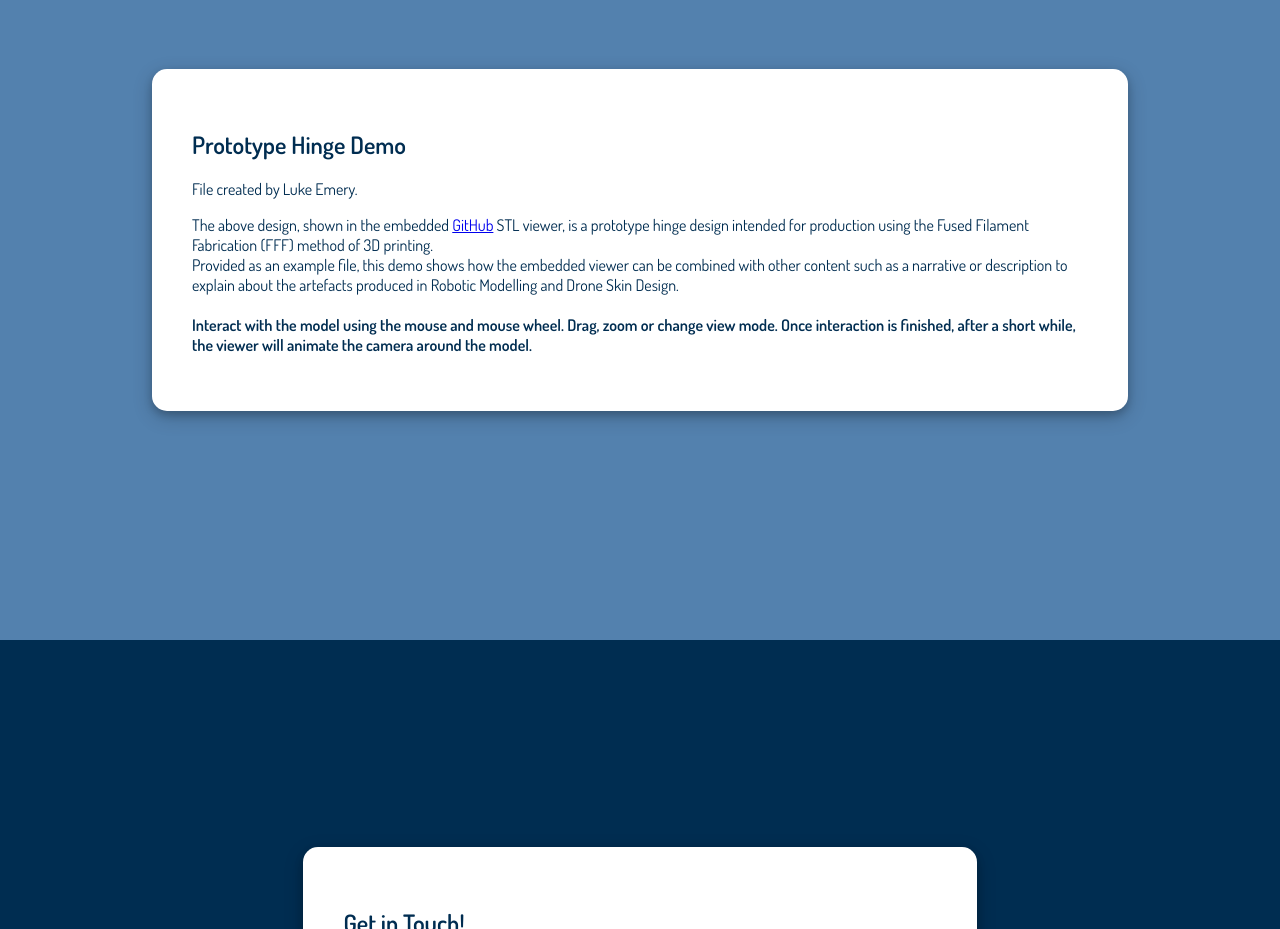
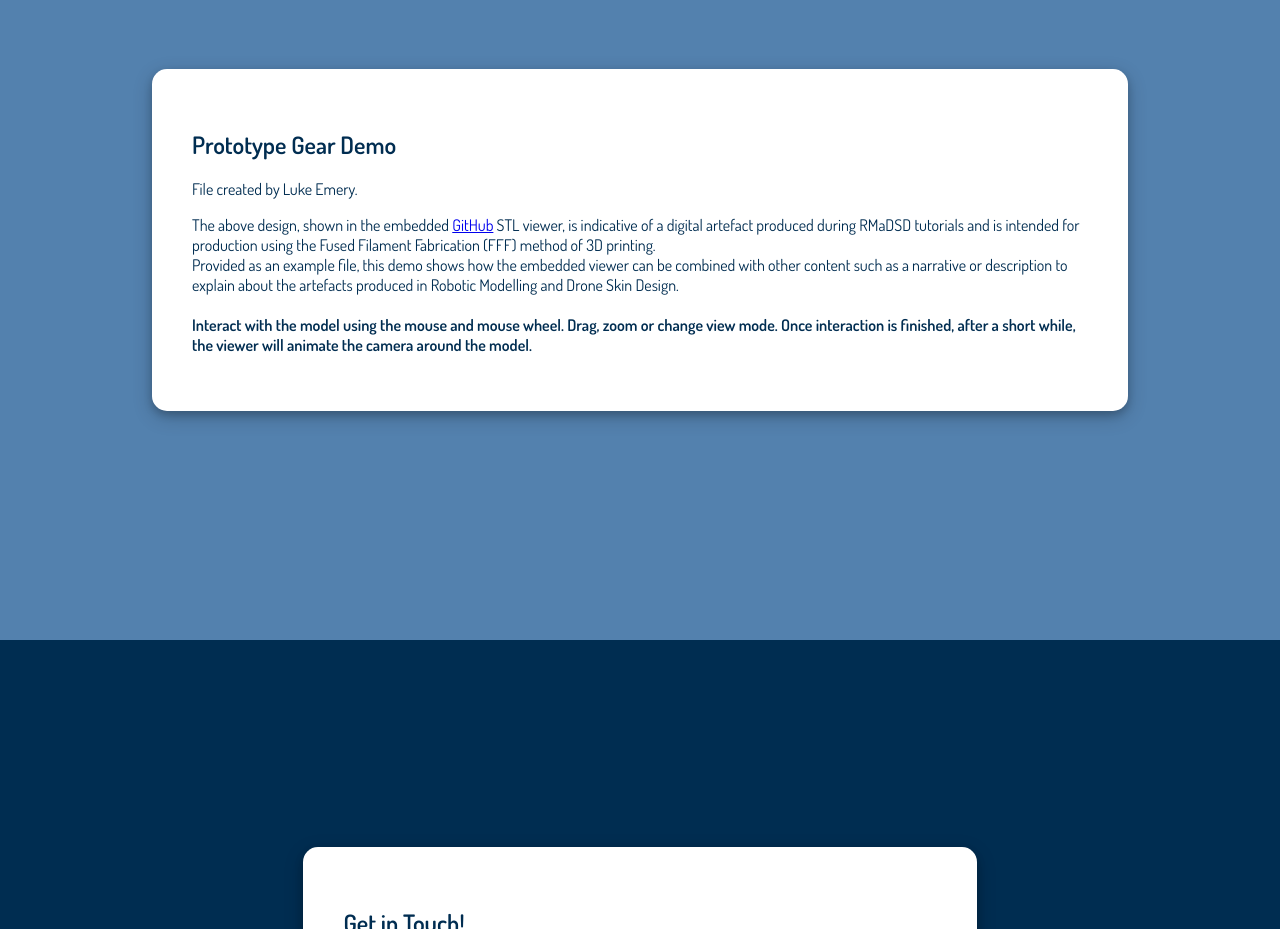
Before and after one commit to Luke-Emery/luke-emery.github.io, a plain HTML site: page index.html in a window 1280 px wide. Shown: the part 1760-2689 px from the top of the page. Drawn offline with nearby package versions, Linux system fonts and the light colour scheme; a script that the page names is missing.

Commit message:
Change STL file

```diff
--- a/index.html
+++ b/index.html
@@ -59,15 +59,15 @@
 				<div id="demo-wrapper" class="section-wrapper">
 					<div id="viewer-card" class="card">
 						<div class="card-content-wrapper">
-							<h1>Prototype Hinge Demo</h1>
+							<h1>Prototype Gear Demo</h1>
 							<p>
 								File created by Luke Emery.
 							</p>
 							<div id="demo-viewer-wrapper">
-								<script id="embedded-stl-view" src="https://embed.github.com/view/3d/Luke-Emery/luke-emery.github.io/main/assets/stl/Hinge.stl?title=Embedded%20STL%20Viewer"></script>
+								<script id="embedded-stl-view" src="https://embed.github.com/view/3d/Luke-Emery/luke-emery.github.io/main/assets/stl/Demonstration%20STL%20v10.stl?title=Embedded%20STL%20Viewer"></script>
 							</div>
 							<p>
-								The above design, shown in the embedded <a href="https://github.com/" title="GitHub">GitHub</a> STL viewer, is a prototype hinge design intended for production using the Fused Filament Fabrication (FFF) method of 3D printing.<br>
+								The above design, shown in the embedded <a href="https://github.com/" title="GitHub">GitHub</a> STL viewer, is indicative of a digital artefact produced during RMaDSD tutorials and is intended for production using the Fused Filament Fabrication (FFF) method of 3D printing.<br>
 								Provided as an example file, this demo shows how the embedded viewer can be combined with other content such as a narrative or description to explain about the artefacts produced in Robotic Modelling and Drone Skin Design.<br><br>
 								<b>Interact with the model using the mouse and mouse wheel. Drag, zoom or change view mode. Once interaction is finished, after a short while, the viewer will animate the camera around the model.</b>
 							</p>
```
